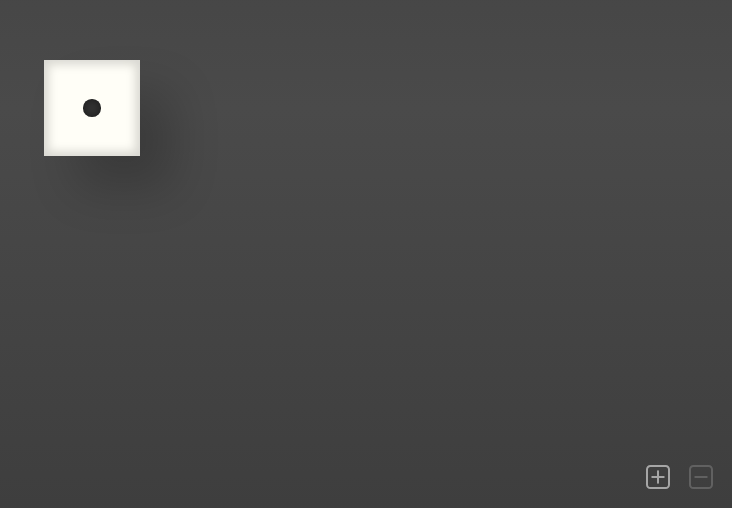
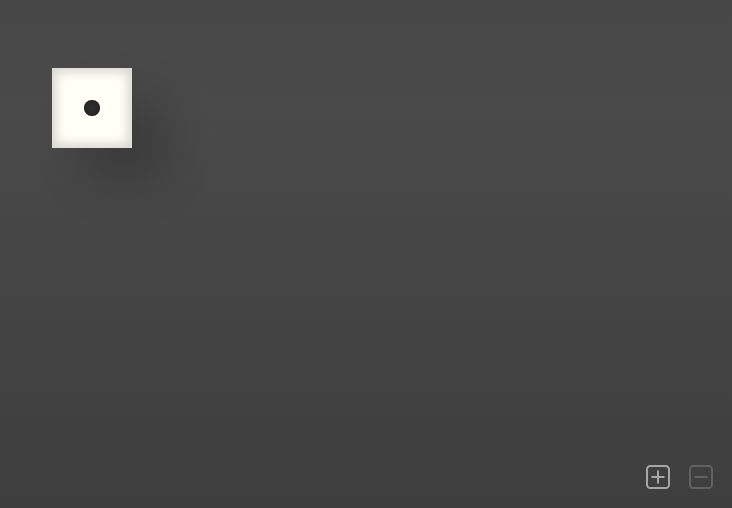
Before and after one commit to CrazyTim/dice, a website: page index.html in a window 1280 px wide. Shown: the part 292-800 px from the top of the page, without its empty margins (548-1280 px from the left). Drawn offline with Linux system fonts and the light colour scheme.

Commit message:
Add css variables to easily resize the dice

```diff
--- a/style.css
+++ b/style.css
@@ -1,6 +1,8 @@
 :root {
   --btn-padding: .6rem;
   --btn-size: 1.5rem;
+  --die-size: 5rem;
+  --die-padding: 6%;
 }
 
 * {
@@ -74,8 +76,8 @@ body {
   perspective-origin: 80% 60%;
   flex-wrap: wrap;
   align-content: center;
-  max-width: calc((6rem * 4) + (4rem * 5));
-  max-height: calc((6rem * 4) + (4rem * 5));
+  max-width: calc((var(--die-size) * 4) + (4rem * 5));
+  max-height: calc((var(--die-size) * 4) + (4rem * 5));
 }
 
 /* Die shadow */
@@ -83,8 +85,8 @@ body {
   position: absolute;
   content: "";
   display: block;
-  width: 6rem;
-  height: 6rem;
+  width: var(--die-size);
+  height: var(--die-size);
   box-shadow: 2rem 2rem 3rem 0rem rgb(0 0 0 / 20%);
 }
 
@@ -92,10 +94,10 @@ body {
   display: grid;
   grid-template-columns: 1fr;
   grid-template-rows: 1fr;
-  height: 6rem;
+  height: var(--die-size);
   list-style-type: none;
   transform-style: preserve-3d;
-  width: 6rem;
+  width: var(--die-size);
 }
 
 .die-face {
@@ -112,7 +114,7 @@ body {
   grid-template-rows: repeat(3, 1fr);
   height: 100%;
   width: 100%;
-  padding: 0.4rem;
+  padding: var(--die-padding);
   box-sizing: border-box;
   backface-visibility: hidden;
 }
@@ -123,8 +125,8 @@ body {
 
 .dot {
   display: block;
-  height: 1.2rem;
-  width: 1.2rem;
+  height: 72%;
+  width: 72%;
   align-self: center;
   justify-self: center;
   background-color: #333333;
@@ -133,27 +135,27 @@ body {
 }
 
 .dot.small {
-  height: 1.1rem;
-  width: 1.1rem;
+  height: 66%;
+  width: 66%;
 }
 
 .face-1 {
-  transform: rotate3d(0, 0, 0, 90deg) translateZ(3rem);
+  transform: rotate3d(0, 0, 0, 90deg) translateZ(calc(0.5 * var(--die-size)));
 }
 .face-2 {
-  transform: rotate3d(-1, 0, 0, 90deg) translateZ(3rem);
+  transform: rotate3d(-1, 0, 0, 90deg) translateZ(calc(0.5 * var(--die-size)));
 }
 .face-3 {
-  transform: rotate3d(0, 1, 0, 90deg) translateZ(3rem);
+  transform: rotate3d(0, 1, 0, 90deg) translateZ(calc(0.5 * var(--die-size)));
 }
 .face-4 {
-  transform: rotate3d(0, -1, 0, 90deg) translateZ(3rem);
+  transform: rotate3d(0, -1, 0, 90deg) translateZ(calc(0.5 * var(--die-size)));
 }
 .face-5 {
-  transform: rotate3d(1, 0, 0, 90deg) translateZ(3rem);
+  transform: rotate3d(1, 0, 0, 90deg) translateZ(calc(0.5 * var(--die-size)));
 }
 .face-6 {
-  transform: rotate3d(1, 0, 0, 180deg) translateZ(3rem);
+  transform: rotate3d(1, 0, 0, 180deg) translateZ(calc(0.5 * var(--die-size)));
 }
 
 .face-1 .dot:nth-of-type(1) {
```
